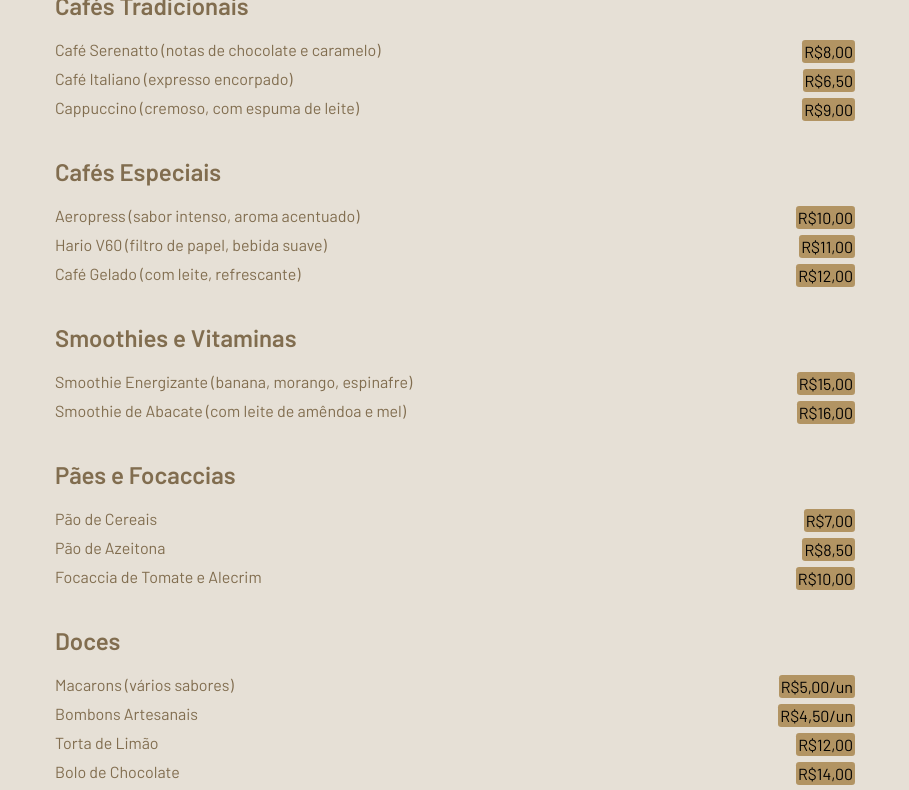
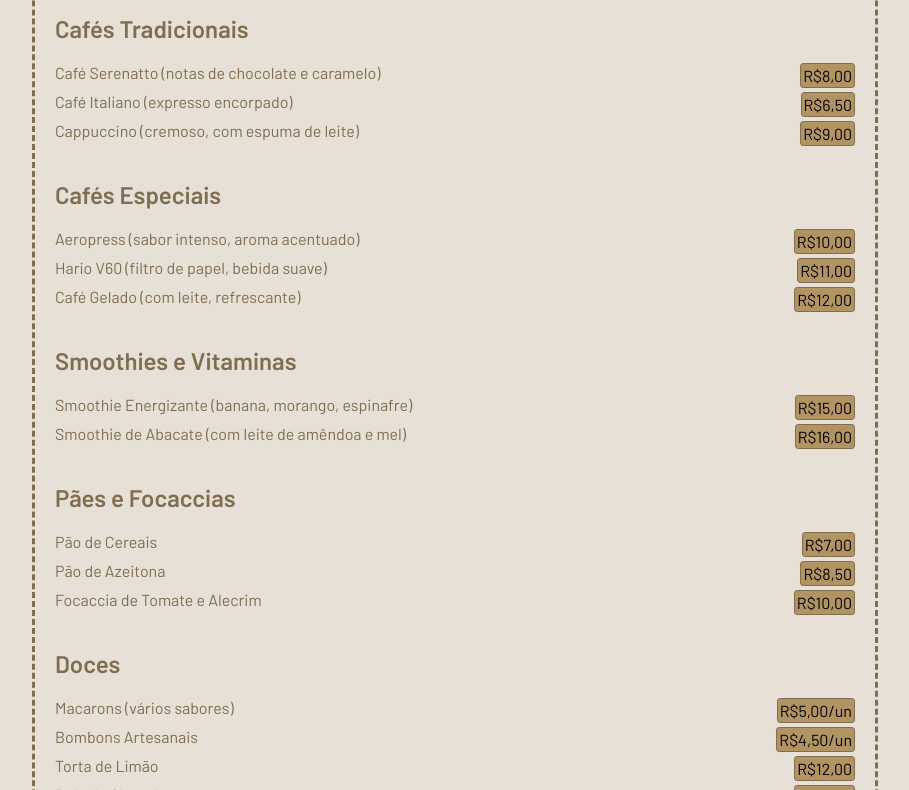
Before and after one commit to matheusmalena/landing-page_cafeteria, a plain HTML site: page cardapio.html in a window 1280 px wide. Shown: the part 118-908 px from the top of the page, without its empty margins (185-1094 px from the left). Drawn offline with nearby package versions, Linux system fonts and the light colour scheme.

Commit message:
Update cardapio.css

```diff
--- a/cardapio.css
+++ b/cardapio.css
@@ -15,8 +15,9 @@ body {
 
 .container {
   max-width: 800px;
-  margin: 0 auto;
+  margin: 20px auto;
   padding: 20px;
+  border-style: dashed;
 }
 
 .titulo {
@@ -49,4 +50,5 @@ li {
   background-color: var(--marrom-claro);
   border-radius: 0.2em;
   padding: 2px;
+  border: 1px solid var(--marrom-escuro);
 }
```
